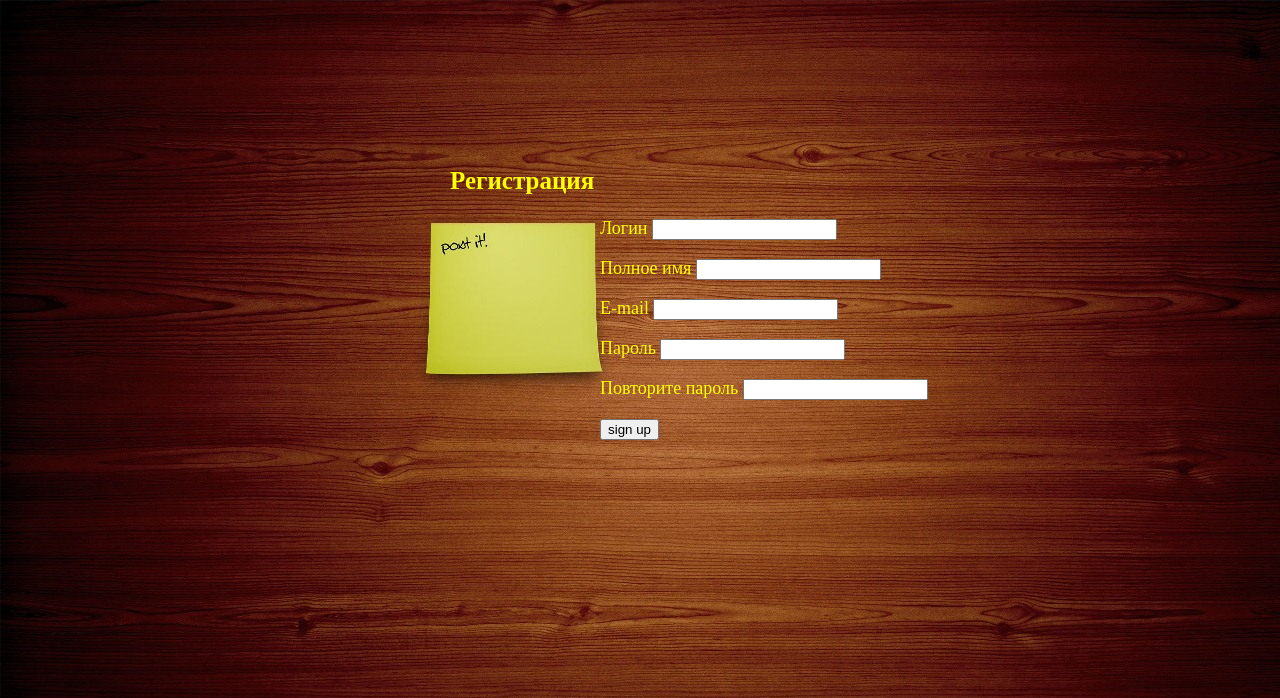
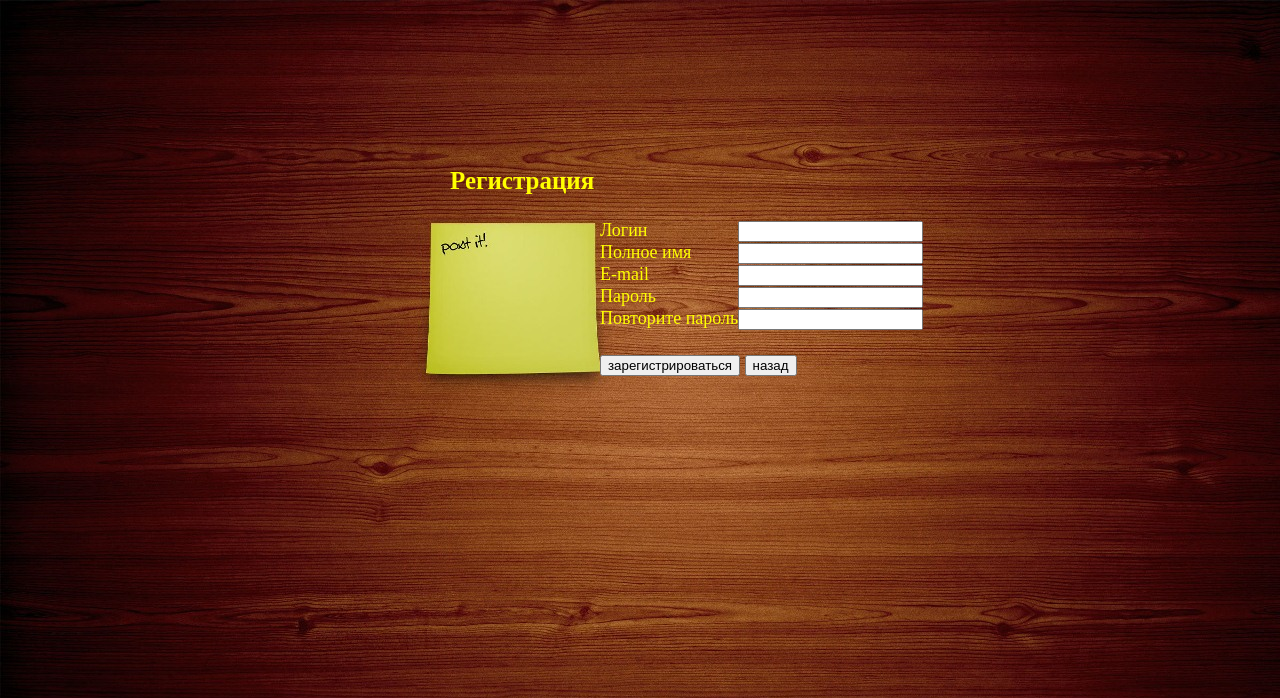
Before and after one commit to Icemore/webProject, a PHP site: page /registration.php in a window 1280 px wide. Shown: the top 698 px of the page. Run offline with PHP 8.4, Linux system fonts and the light colour scheme; data that the repository does not hold is empty.

Commit message:
fix some limitations in profile.php, registration.php, viewAdv.php

```diff
--- a/css/style.css
+++ b/css/style.css
@@ -10,6 +10,10 @@
 	font-size: 25px;
 	font-family: "Century Gothic";
 	}
+
+	.field {clear:both; text-align:right;}
+	label {float:left;}
+	.main {float:left;color:BlanchedAlmond;font-size: 25px;}
 
 	#but
 	{
@@ -31,7 +35,7 @@
 	#reg
 	{
 	position:absolute;
-	top: 200px;
+	top: 220px;
 	left: 600px;
 	color: yellow;
 	font-size: 18px;
--- a/login.php
+++ b/login.php
@@ -46,7 +46,8 @@
 <form method='post' action='login.php'>
 	<p>Логин: <input type='text' name='login' size='15'></p>
     <p>Пароль: <input type='password' name='passwd' size='15'></p>
-    <p> <input type='submit' value='войти'> </p>
+    <p> <input type='submit' value='войти'>
+	<a href="/index.php"><input type="button" value="назад"></a></p>
 </form>
 </div>
 
--- a/registration.php
+++ b/registration.php
@@ -35,15 +35,20 @@
 
 <h1>Регистрация</h1>
 
+
+<form method='post' action='registration.php'>
+<div class="main">
 <div id="reg">
-<form method='post' action='registration.php'>
-	<p>Логин <input type='text' name="login" maxlength="15" value="<?php echo $login ?>"></p>
-    <p>Полное имя <input type='text' name="full_name" value="<?php echo $full_name ?>"></p>
-    <p>E-mail <input type="text" name="email" value="<?php echo $email ?>"></p>
-    <p>Пароль <input type="password" name="passwd" value="<?php echo $passwd ?>"></p>
-    <p>Повторите пароль <input type="password" name="ret_passwd" value="<?php echo $ret_passwd ?>"> </p>
-    <p><input type="submit" value='sign up'></p>
+	<div class="field"><label for="name">Логин</label> <input type='text' name="login" value="<?php echo $login ?>"></div>
+    <div class="field"><label for="full_name">Полное имя</label> <input type='text' name="full_name" value="<?php echo $full_name ?>"></div>
+    <div class="field"><label for="email">E-mail</label> <input type="text" name="email" value="<?php echo $email ?>"></div>
+    <div class="field"><label for="passwd">Пароль</label> <input type="password" name="passwd" value="<?php echo $passwd ?>"></div>
+    <div class="field"><label for="ret_passwd">Повторите пароль</label> <input type="password" name="ret_passwd" value="<?php echo $ret_passwd ?>"> </div>
+    <p><input type="submit" value='зарегистрироваться'>
+	<a href="/index.php"><input type="button" value="назад"></a></p>
+	</div>
+</div>
 </form>
-</div>
+
 
 <?php include('parts/footer.php'); ?>
```
Also changed, not shown: home/profile.php (+10 -7 lines).
